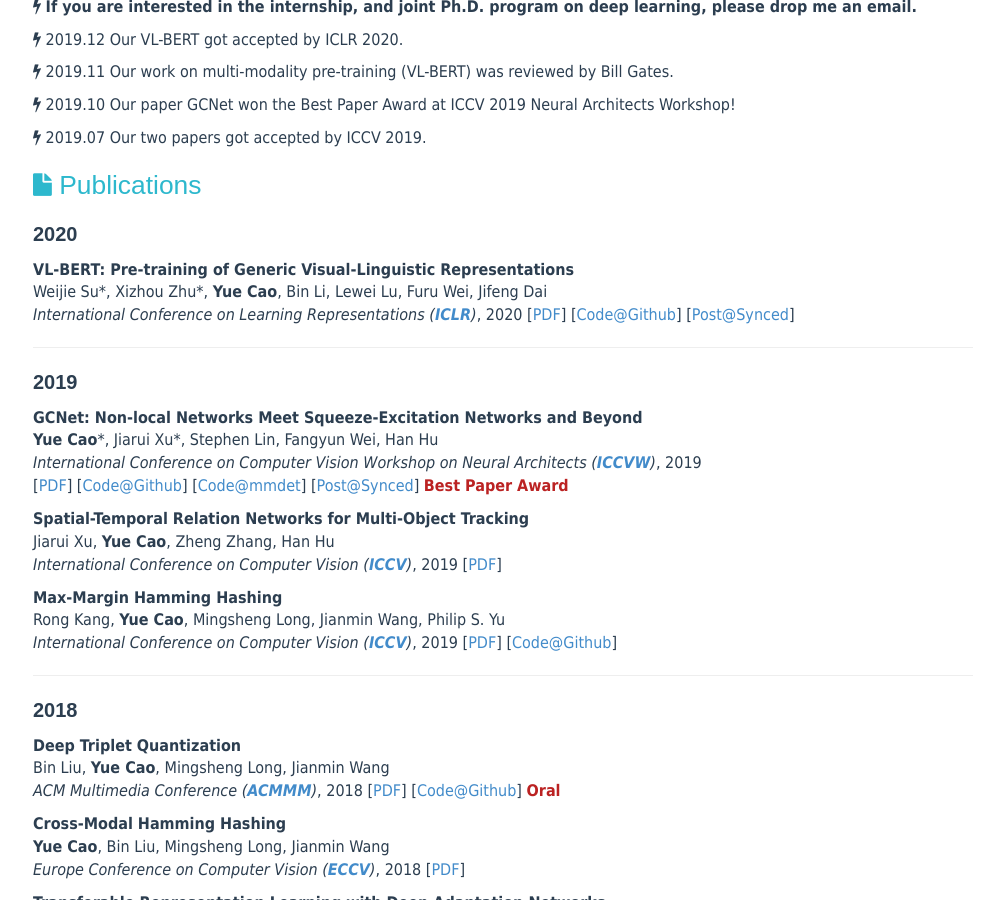
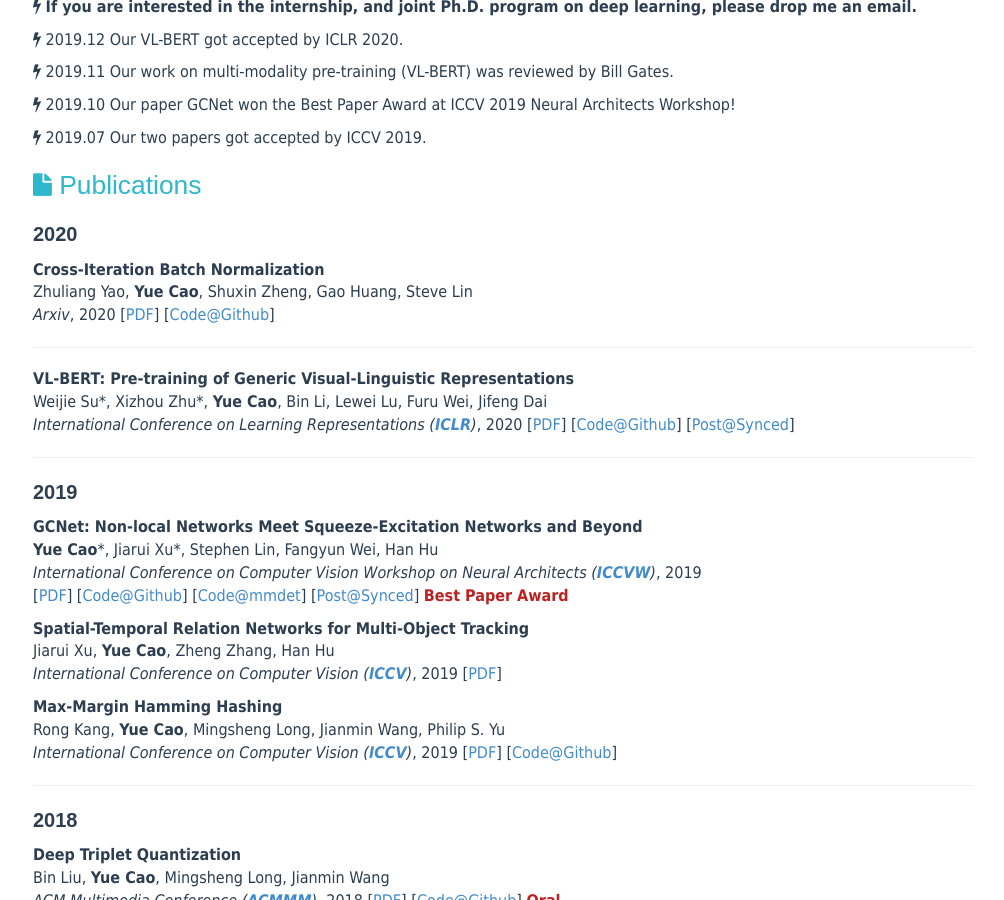
Before and after one commit to caoyue10/caoyue10.github.io, a Jekyll site: the page built from index.html, in a window 1280 px wide and 900 px high, scrolled down 458 px. Shown: the whole window, without its empty margins (137-1141 px from the left). Built offline with Jekyll 4.4.1, drawn with Linux system fonts in a browser that asks for light colours; the list of posts is cut into pages by our own code.

Commit message:
Update index.html

```diff
--- a/index.html
+++ b/index.html
@@ -43,6 +43,11 @@
         <h1><i class="fa fa-file"></i> Publications </h1>
     </header>
 	<p style="font-size:20px;font-weight:bold;font-family:Arial,sans-serif;">2020</p>
+	<p><strong>Cross-Iteration Batch Normalization</strong><br>
+            Zhuliang Yao, <strong>Yue Cao</strong>, Shuxin Zheng, Gao Huang, Steve Lin<br>
+            <em>Arxiv</em>, 2020 [<a href="https://arxiv.org/abs/">PDF</a>] [<a href="https://github.com/caoyue10">Code@Github</a>]
+            </p>
+	<hr>
 	<p><strong>VL-BERT: Pre-training of Generic Visual-Linguistic Representations</strong><br>
             Weijie Su*, Xizhou Zhu*, <strong>Yue Cao</strong>, Bin Li, Lewei Lu, Furu Wei, Jifeng Dai<br>
             <em>International Conference on Learning Representations (<a href="https://openreview.net/group?id=ICLR.cc/2020/Conference"><strong>ICLR</strong></a>)</em>, 2020 [<a href="https://arxiv.org/abs/1908.08530">PDF</a>] [<a href="https://github.com/jackroos/VL-BERT">Code@Github</a>] [<a href="https://www.jiqizhixin.com/articles/2019-09-03-10">Post@Synced</a>]
```
